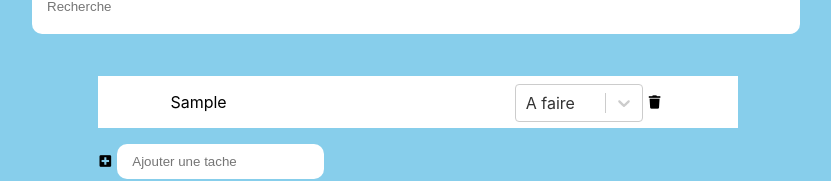
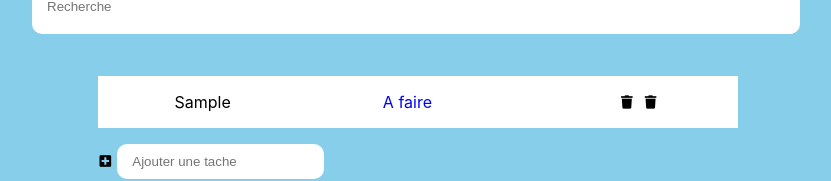
Before and after one commit to omararh/TO-DO-LIST, a React (Create React App) app: page / in a window 1280 px wide. Both pictures are taken after typing "Sample" into the empty fields and a click on the button 554 px from the left and 331 px from the top of the page. Shown: the part 238-419 px from the top of the page, without its empty margins (224-1055 px from the left). Built offline with nearby package versions, Linux system fonts and the light colour scheme.

Commit message:
“front-commit”

```diff
--- a/src/components/form.jsx
+++ b/src/components/form.jsx
@@ -12,10 +12,9 @@ const Form = ({setInputText, setTodos, todos, inputText}) => {
             window.alert("your task title can't be empty !");
             return;
         }
-        setTodos([...todos, {taskTitle : inputText , taskState : '', color : '', id : v4()}])
+        setTodos([...todos, {taskTitle : inputText , taskState : 'A faire', color : 'blue', id : v4()}])
         setInputText('');
     }
-
 
 
     return (
--- a/src/components/toDo.jsx
+++ b/src/components/toDo.jsx
@@ -1,8 +1,9 @@
-import React from 'react'
-import Select from 'react-select';
-import '/Users/omararharbi/Desktop/toDoListApp/client/src/components/toDo.scss';
+import React, {useState} from 'react'
+import './toDo.scss';
 
 const ToDo = ({todo,todos, setTodos}) => {
+    const [index, setIndex] = useState(0);
+
     const deleteHandler = () => setTodos(todos.filter((el) => el.id !== todo.id));
 
     const options = [
@@ -12,32 +13,33 @@ const ToDo = ({todo,todos, setTodos}) => {
         { value: 'late', label: 'En retard',color : 'red' }
       ]
 
-    const handleChange =  (selectedOption) => {
+
+    const handleChange =  () => {
         setTodos(todos.map(item => {
             if(item.id === todo.id) {
-                return {...item, taskState :  selectedOption.label, color : selectedOption.color}
+                (index + 1 === options.length) ? setIndex(0) : setIndex(index + 1);
+                return {...item, taskState :  options[index + 1 === options.length ? 0 : index + 1].label, color : options[index + 1 === options.length ? 0 : index + 1].color}
             }
             return item;
         }))
     }
 
-
+    console.log(index, "index___");
 
     return (
         <div className = "toDo">
            <div className = "toDoTable">
-                <p className= "">{todo.taskTitle}</p>
-                <p style={{color: todo.color}}  className= "state" >{todo.taskState}</p>
+                <p className= "taskTitle">{todo.taskTitle}</p>
+                <p style={{color: todo.color}}  className= "taskState" >{todo.taskState}</p>
                 <div className = "icons">
-                    <Select options={options} defaultValue={options[0]} onChange={handleChange} className = "selector" />
+                    <button onClick = {handleChange} className = "updateState-btn">
+                        <i className = "fas fa-trash" ></i>
+                    </button>
                     <button onClick = {deleteHandler} className = "trash-btn">
-                    <i className = "fas fa-trash" ></i>
+                        <i className = "fas fa-trash" ></i>
                     </button>
                 </div>
-
             </div>
-
-
         </div>
     )
 }
--- a/src/components/toDo.scss
+++ b/src/components/toDo.scss
@@ -5,6 +5,9 @@
         margin-right: 2.2em;
         display: flex;
         justify-content: space-around;
+    }
+    .taskState {
+        width: 5em;
     }
     .icons {
         display: flex;
@@ -14,6 +17,7 @@
             background: white;
             border: none;
         }
+        .updateState-btn,
         .trash-btn {
             background-color: white;
             border: none;
```
